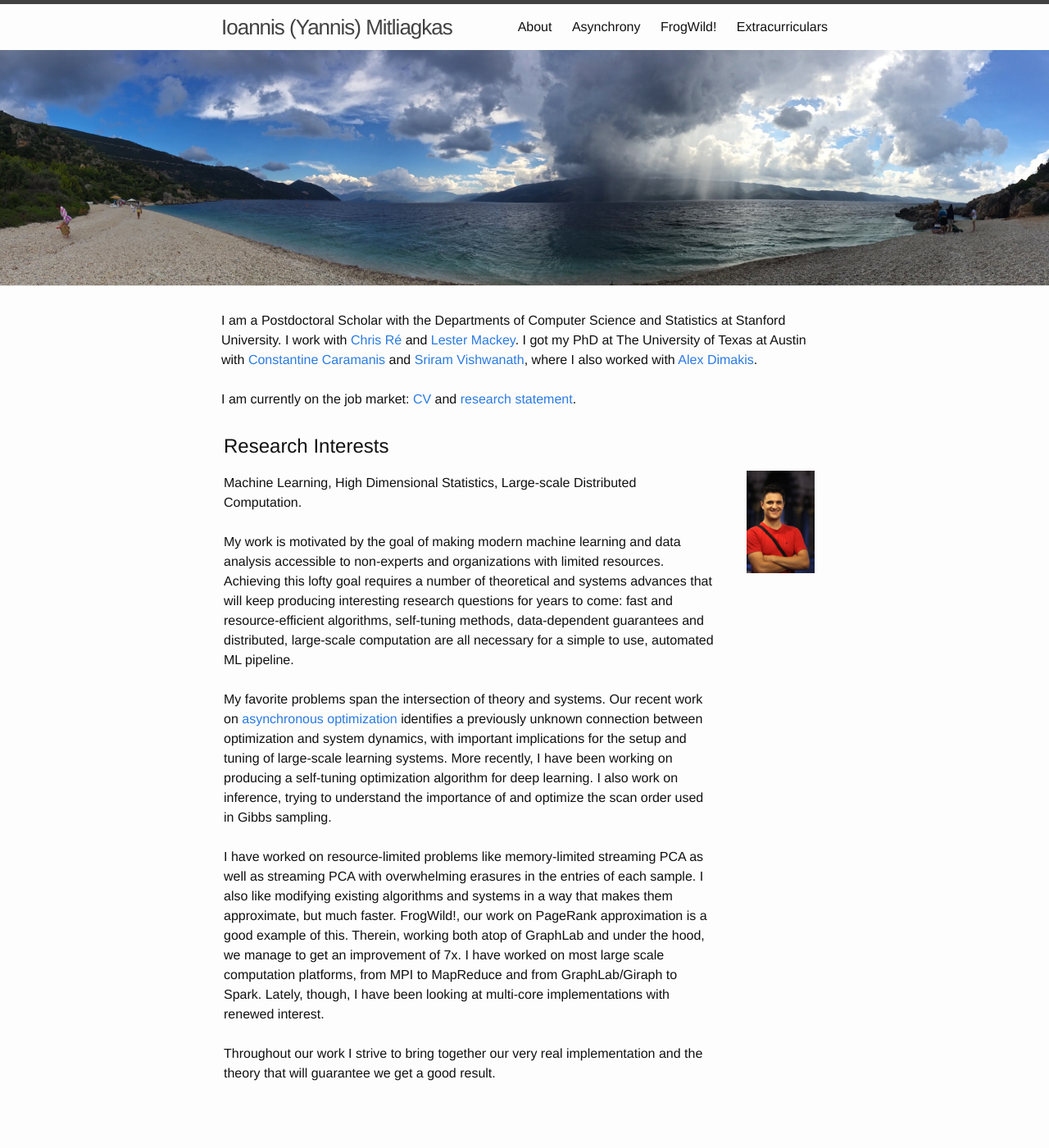
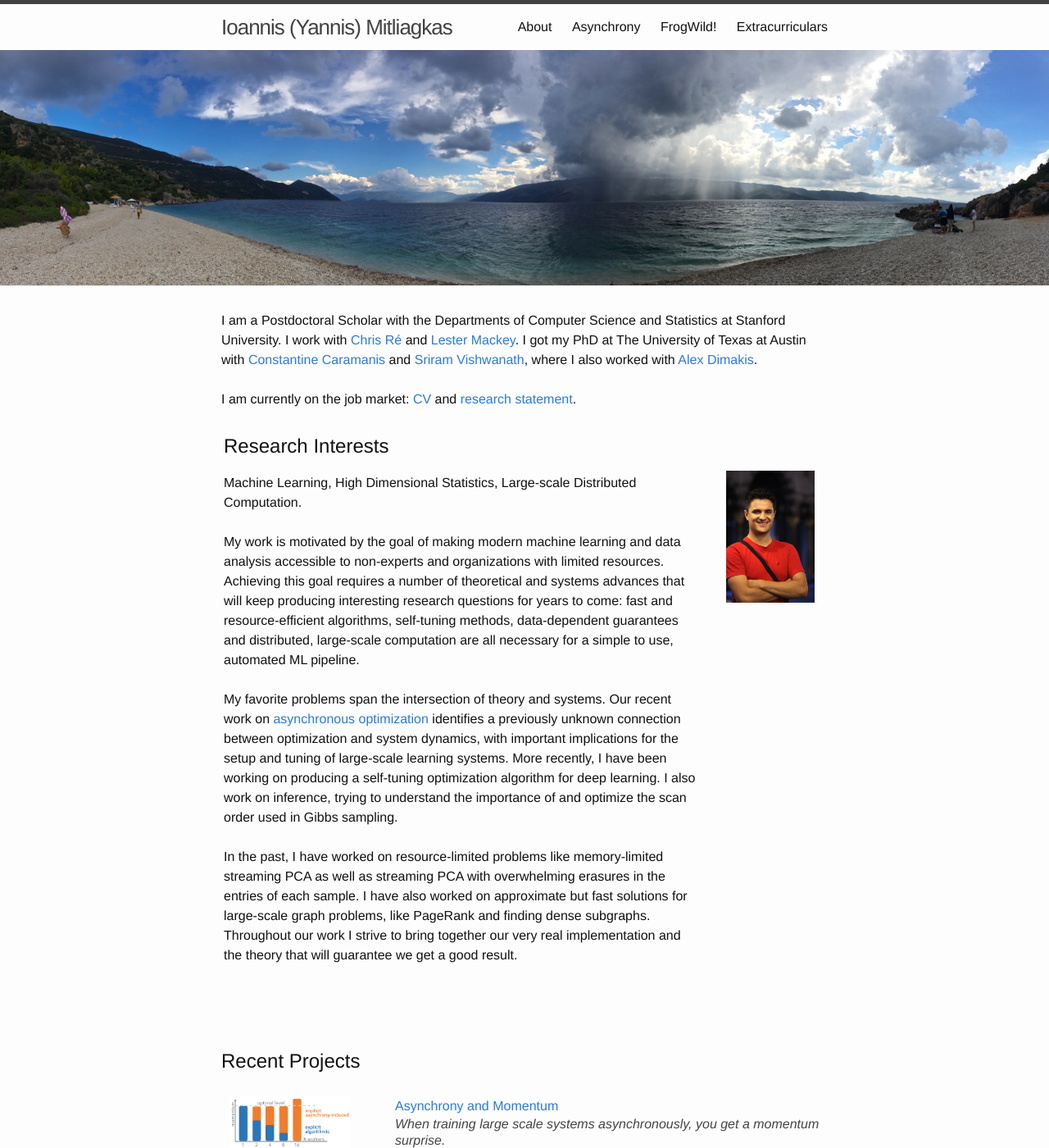
Before and after one commit to mitliagkas/mitliagkas.github.io, a Jekyll site: the page built from index.html, in a window 1280 px wide and 1400 px high. Shown: the whole window at 82% size. Built offline with Jekyll 4.4.1, drawn with Linux system fonts in a browser that asks for light colours.

Commit message:
Descriptiont

```diff
--- a/index.html
+++ b/index.html
@@ -26,7 +26,7 @@ layout: default
 		Machine Learning, High Dimensional Statistics, Large-scale Distributed Computation.
 		<br><br>
 
-My work is motivated by the goal of making modern machine learning and data analysis accessible to non-experts and organizations with limited resources. Achieving this lofty goal requires a number of theoretical and systems advances that will keep producing interesting research questions for years to come:
+		My work is motivated by the goal of making modern machine learning and data analysis accessible to non-experts and organizations with limited resources. Achieving this goal requires a number of theoretical and systems advances that will keep producing interesting research questions for years to come:
 		fast and resource-efficient algorithms,
 		self-tuning methods,
 		data-dependent guarantees
@@ -40,20 +40,16 @@ More recently, I have been working on producing a self-tuning optimization algor
 		I also work on inference, trying to understand the importance of and optimize the scan order used in Gibbs sampling.
 		<br><br>
 
-I have worked on resource-limited problems like memory-limited streaming PCA as well as streaming PCA with overwhelming erasures in the entries of each sample.
-I also like modifying existing algorithms and systems in a way that makes them approximate, but much faster. FrogWild!, our work on PageRank approximation is a good example of this. Therein, working both atop of GraphLab and under the hood, we manage to get an improvement of 7x.
-I have worked on most large scale computation platforms, from MPI to MapReduce and from GraphLab/Giraph to Spark. Lately, though, I have been looking at multi-core implementations with renewed interest.
-<br><br>
-
+		In the past, I have worked on resource-limited problems like memory-limited streaming PCA as well as streaming PCA with overwhelming erasures in the entries of each sample.
+		I have also worked on approximate but fast solutions for large-scale graph problems, like PageRank and finding dense subgraphs.
 		Throughout our work I strive to bring together our very real implementation and the theory that will guarantee we get a good result.
 		<br><br>
-
 
 
           <br>
         </td>
         <td width=30px></td>
-        <td style="width=30%;vertical-align: top;">
+        <td style="width=32%;vertical-align: top;">
         <br>
         <br>
         <!--img title="Istanbul, 2013", style="max-width:200px;" alt="That's me." src="colourPortrait.jpg"></td-->
```
Lines whose indentation alone changed are shown as unchanged.
